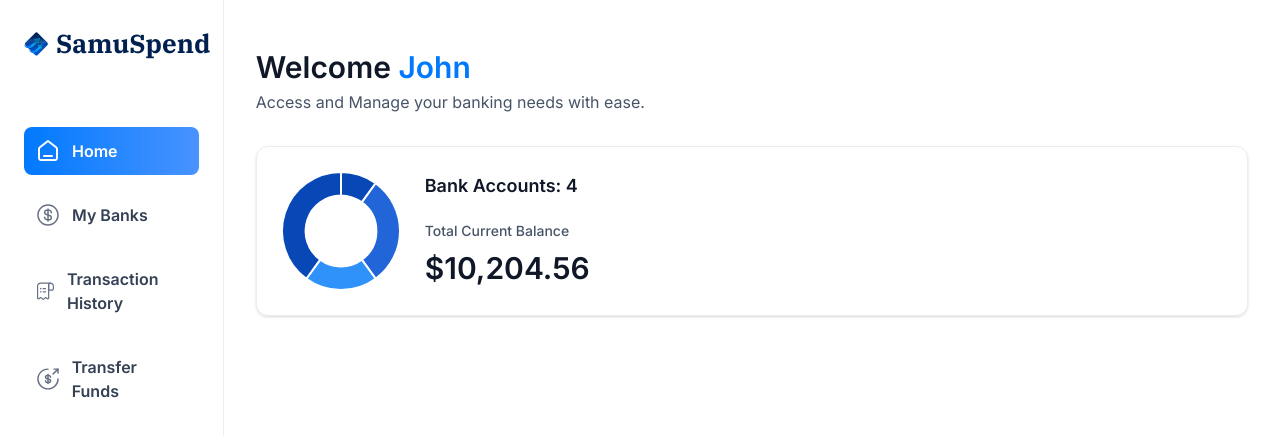
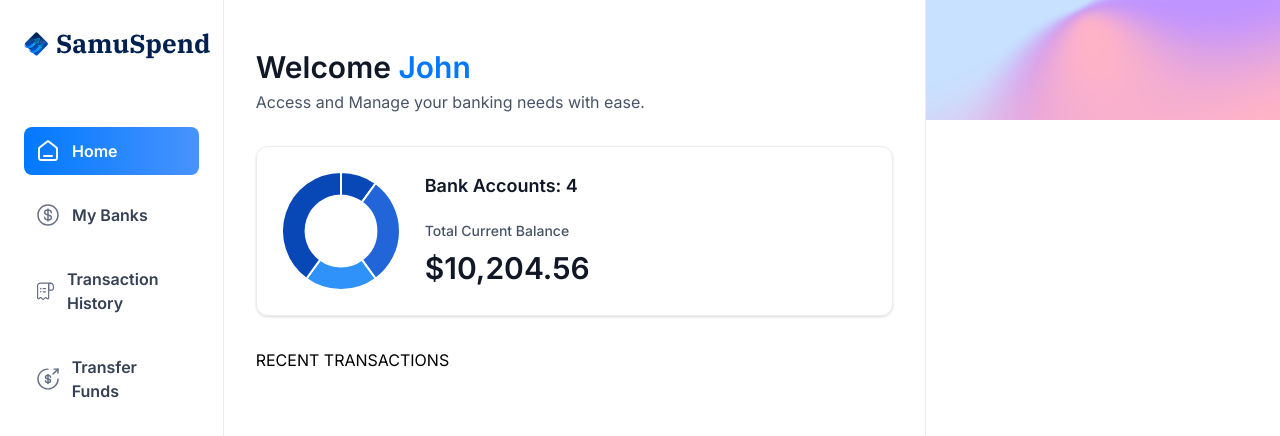
Before and after one commit to Sami-Krothapalli/SamuSpend_Repo, a Next.js app: page / in a window 1280 px wide. Shown: the top 436 px of the page. Built offline with nearby package versions, Linux system fonts and the light colour scheme.

Commit message:
Trying to do the right sidebar

```diff
--- a/app/(root)/page.tsx
+++ b/app/(root)/page.tsx
@@ -1,6 +1,7 @@
 import React from "react";
 import HeaderBox from "@/components/HeaderBox";
 import TotalBalanceBox from "@/components/TotalBalanceBox";
+import RightSidebar from "@/components/RightSidebar";
 
 const Home = () => {
     const loggedIn = {firstName: 'John', lastName: 'Doe'};
@@ -22,7 +23,14 @@
 
                     />
                 </header>
+
+                RECENT TRANSACTIONS
             </div>
+            <RightSidebar
+                user={loggedIn}
+                transactions={[]}
+                banks={[]}
+            />
         </section>
     )
 }
--- /dev/null
+++ b/components/RightSidebar.tsx
@@ -0,0 +1,14 @@
+import React from 'react'
+
+const RightSidebar = ({user, transactions, banks}: RightSidebarProps) => {
+  return (
+    <aside className='right-sidebar'>
+        <section className='flex flex-col pb-8'>
+            <div className='profile-banner '/>
+
+        </section>
+    </aside>
+  )
+}
+
+export default RightSidebar
```
